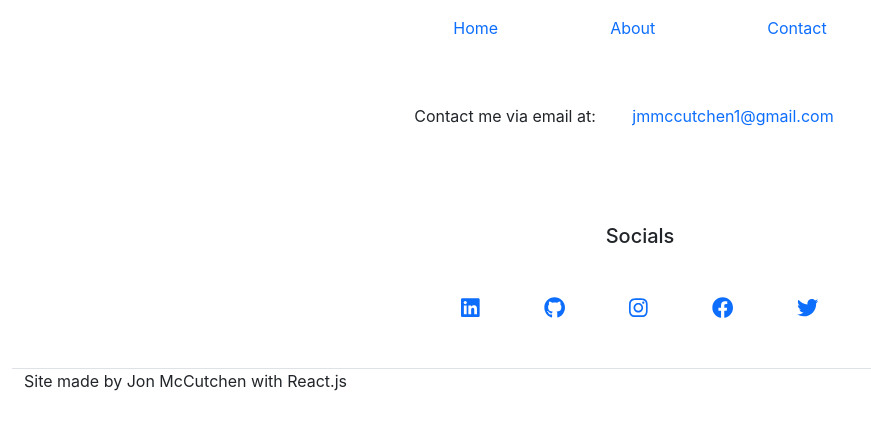
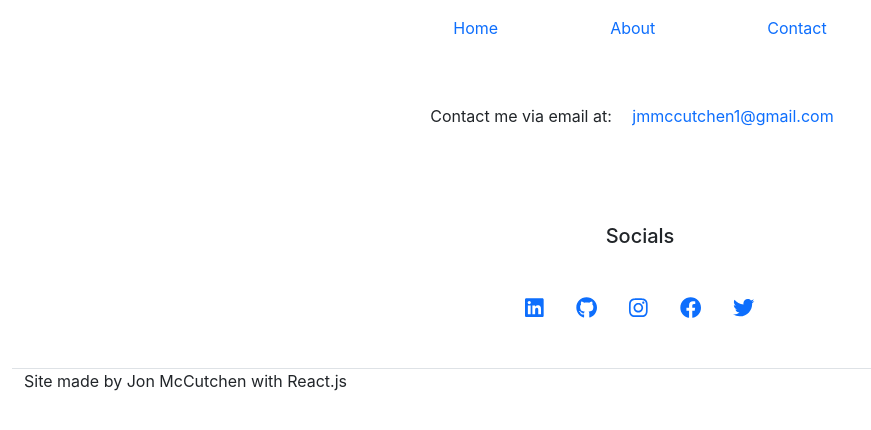
Before and after one commit to JonMcCutchen/portfolio-website, a React (Create React App) app: page /contact in a window 1280 px wide. Shown: the top 430 px of the page, without its empty margins (0-871 px from the left). Built offline with nearby package versions, Linux system fonts and the light colour scheme.

Commit message:
social icon fix

```diff
--- a/src/index.css
+++ b/src/index.css
@@ -57,5 +57,5 @@ code {
 }
 
 .contact-container a {
-  padding: 0 2rem 0 2rem;
+  padding: 0 1rem 0 1rem;
 }
```
